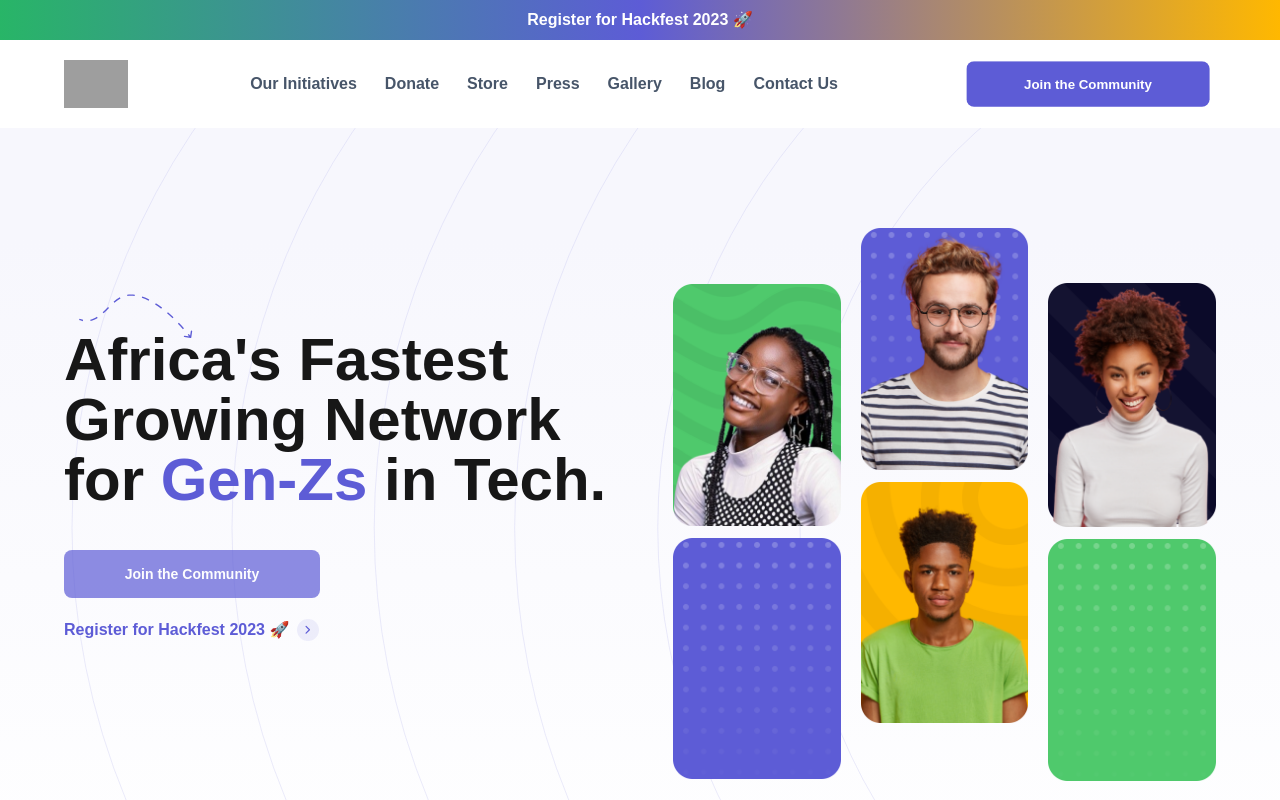
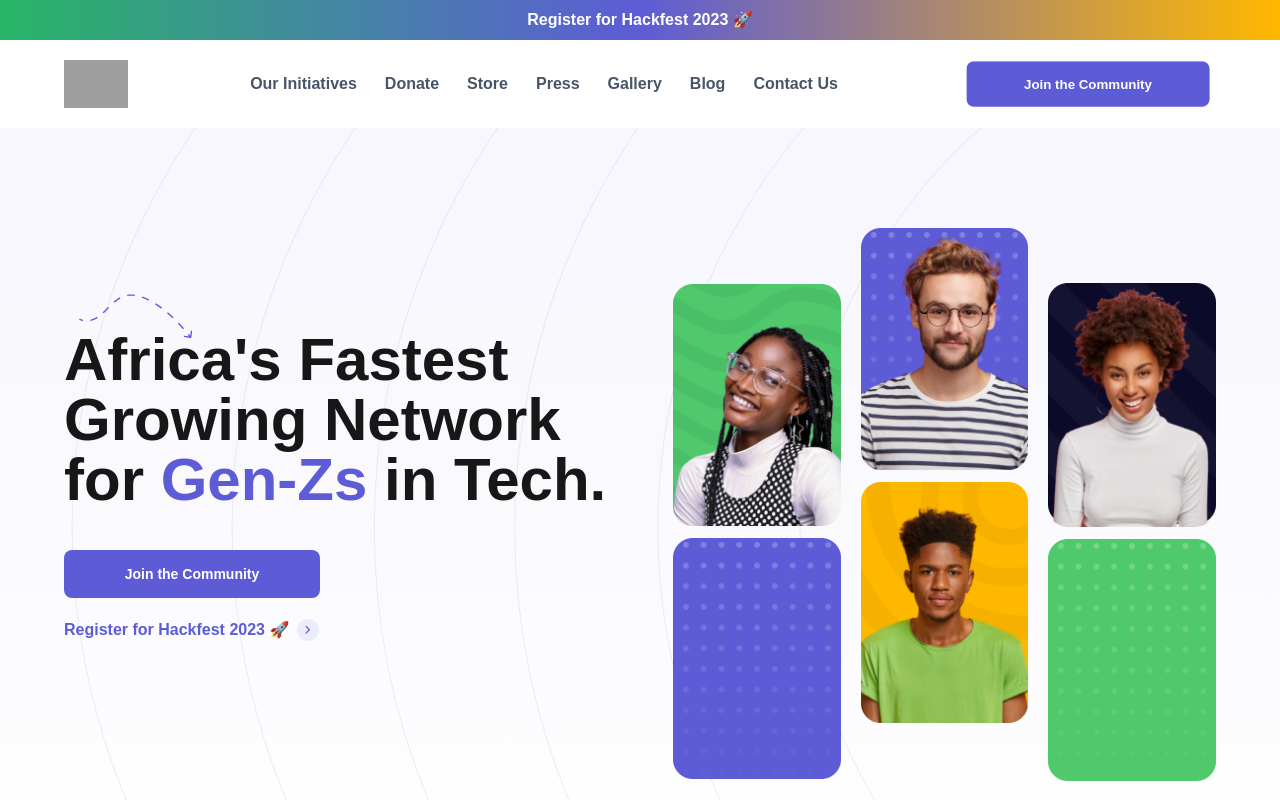
Before and after one commit to GenZtechies/gzt-web, a Next.js app: page / in a window 1280 px wide. Shown: the top 800 px of the page. Built offline with nearby package versions, Linux system fonts and the light colour scheme; grey boxes are pictures that could not be loaded.

Commit message:
chore: remove button animation

```diff
--- a/pages/index.tsx
+++ b/pages/index.tsx
@@ -17,7 +17,7 @@ const Home: NextPage = () => {
                             <h1 className="my-5 text-4xl font-bold leading-10 text-center text-neutral-900 md:text-6xl md:text-left" data-aos="fade-up">
                                 Africa's Fastest Growing Network for <span className="text-primary">Gen-Zs</span> in Tech.
                             </h1>
-                            <Link href="https://apply.genztechies.com" target="_blank" className="mx-auto text-white border-none md:ml-0 btn btn-wide bg-primary hover:bg-primary animate-pulse">
+                            <Link href="https://apply.genztechies.com" target="_blank" className="mx-auto text-white border-none md:ml-0 btn btn-wide bg-primary hover:bg-primary">
                                 Join the Community
                             </Link>
 
```
